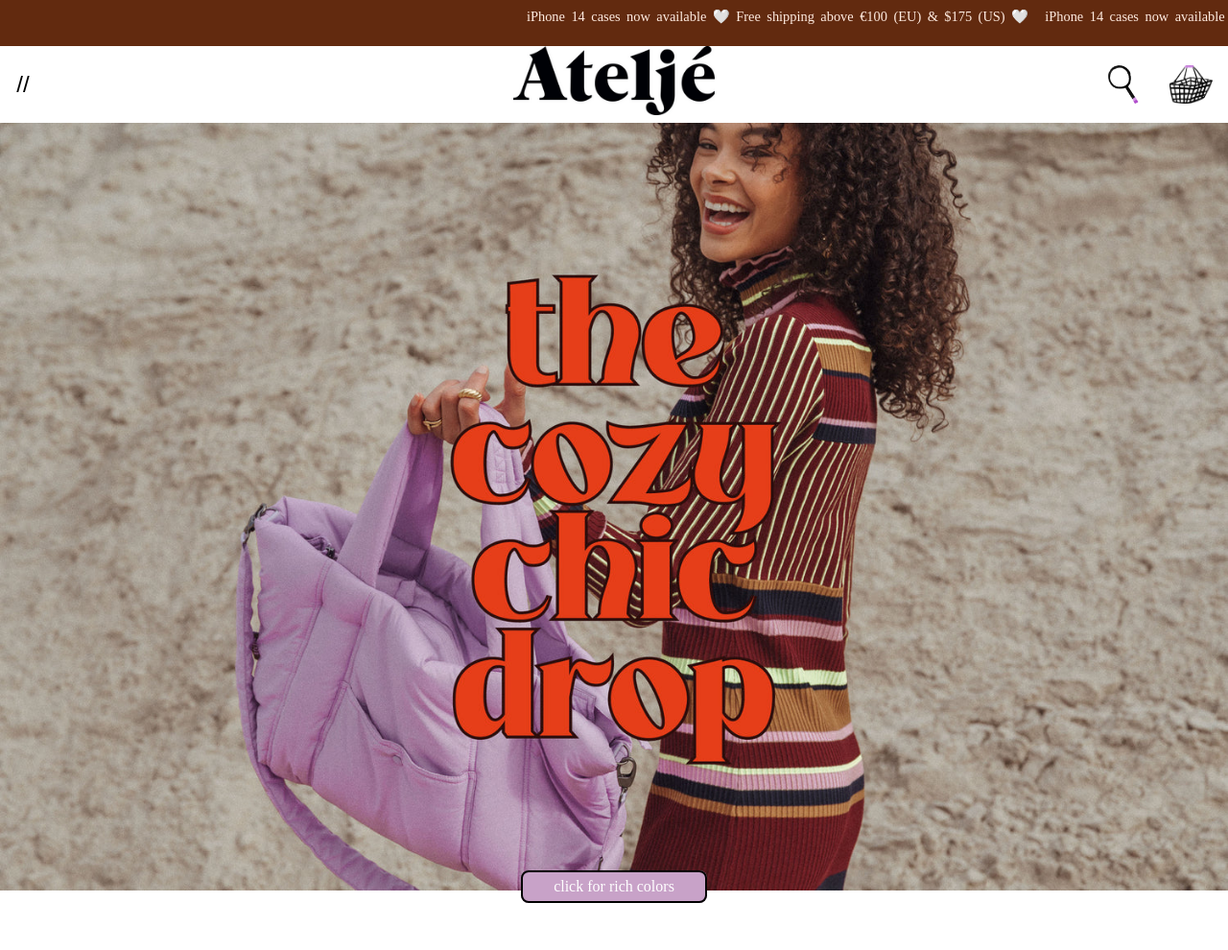
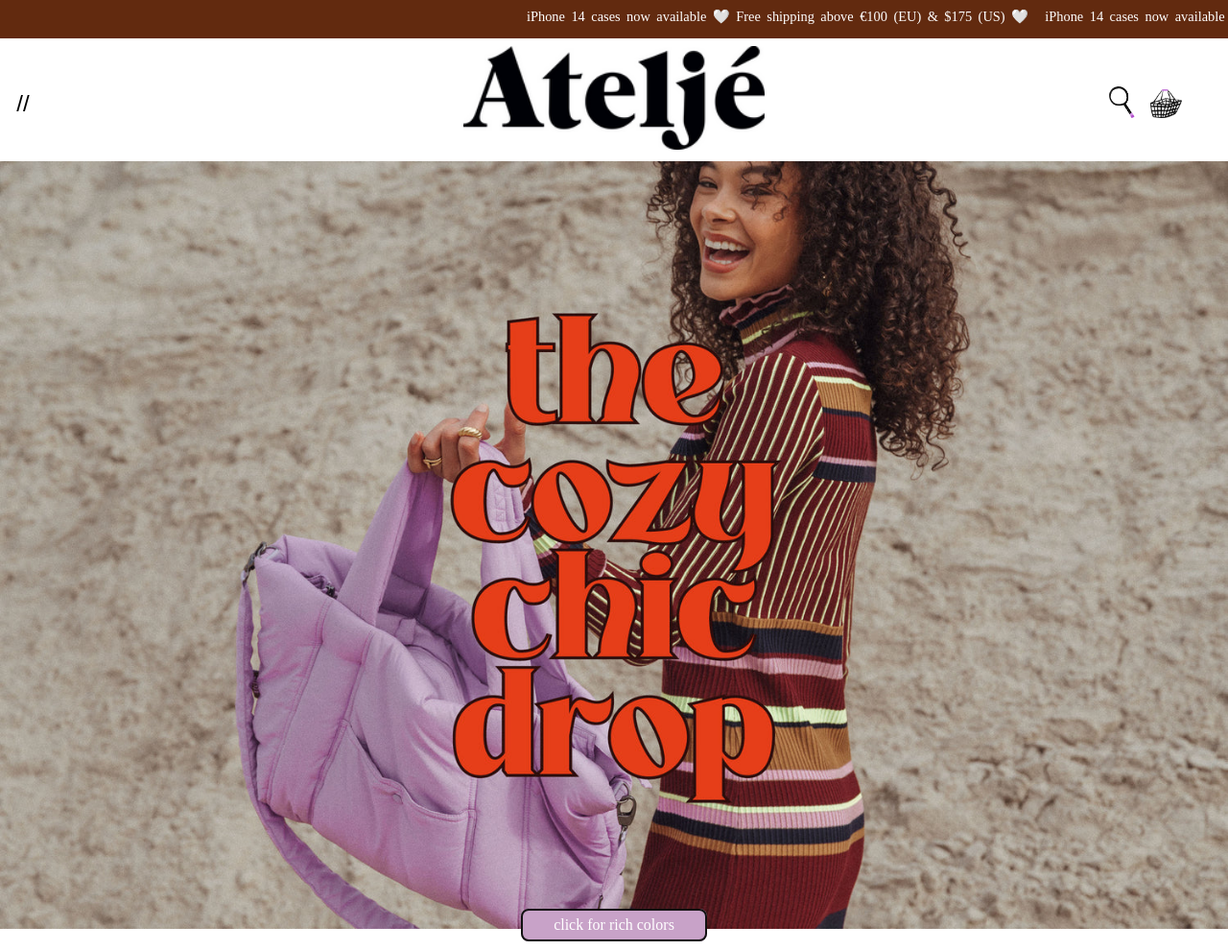
Before and after one commit to Hilal-Tapan/FED1, a plain HTML site: page index.html in a window 1280 px wide. Shown: the top 990 px of the page at 96% size. Before the commit the page ends 950 px from the top, so only its background shows below. Drawn offline with Linux system fonts and the light colour scheme.

Commit message:
kleine fixes

```diff
--- a/index.html
+++ b/index.html
@@ -11,7 +11,7 @@
 	<title>Howdy FED2223</title>
 
 	<link href="styles/style.css" rel="stylesheet">
-	<link rel="icon" type="image/svg+xml" href="images/favicon.svg">
+	<link rel="icon" type="image/svg+xml" href="images/atelje-logo.png">
 </head>
 
 <body>
@@ -27,6 +27,7 @@
 			<p>iPhone 14 cases now available 🤍 Free shipping above €100 (EU) & $175 (US) 🤍</p>
 		</li>
 	</ul>
+
 	<a><img src="./images/atelje-logo.png" alt="logo"></a>
 
 	<button>//</button>
@@ -38,13 +39,14 @@
 			<li><a href="">gift shop</a></li>
 		</ul>
 	</nav>
+
+	<!-- Jeffrey zei dat ik in dit geval wel een divje moest gebruiken omdat het anders niet kon. -->
 	<div>
-		<a><img src="./images/search-icon.png" alt="search"></a>
+		<button><img src="./images/search-icon.png" alt="search"></button>
 		<a><img src="./images/cart-icon.png" alt="shoppingcart"></a>
 	</div>
+</header>
 
-
-</header>
 <main>
 	<section>
 		<h1></h1>
--- a/styles/style.css
+++ b/styles/style.css
@@ -1,41 +1,41 @@
 /**************/
 /* CSS REMEDY */
 /**************/
-*, *::after, *::before {
-	box-sizing:border-box;
-	padding:0;
-	margin:0;
+*,
+*::after,
+*::before {
+	box-sizing: border-box;
+	padding: 0;
+	margin: 0;
 	list-style: none;
 }
-  img{
+
+img {
 	width: 100%;
 }
-  button, summary {
+
+button,
+summary {
 	cursor: pointer;
 }
-
-
-
-
 
 /*********************/
 /* CUSTOM PROPERTIES */
 /*********************/
 :root {
 	/* startje */
-	  --color-text:#111;
-	  --color-background:#eee;
+	--color-text: #111;
+	--color-background: white;
+	--header-color:#622A0F;
+	--color-lilac: #C8A2C8;
+
 }
-
-
-
-
 
 /****************/
 /* JOUW STYLING */
 /****************/
-  @keyframes movingText{
-	  0%   {
+@keyframes movingText {
+	0% {
 		transform: translateX(100%);
 	}
 
@@ -44,74 +44,121 @@
 	}
 }
 
-  body{
-	  overflow:hidden;
-	  margin:0;
-  }
-
-  header ul li p {
-	  width: 100%;
-	  margin:0;
-	  padding:.6em;
-	  color: #ffece1;
-	  font-size: .9em;
-	  animation: movingText 5s;
-	  animation-iteration-count: infinite;
-	  animation-fill-mode: forwards;
-	  word-spacing: .2em;
-	  white-space: nowrap;
-  }
-
-  header ul li {
-	background-color:	#622A0F;
+body {
+	overflow: hidden;
+	margin: 0;
 }
 
 header {
 	display: grid;
 	grid-template-columns: 1fr 1fr 1fr;
-	  grid-template-rows: 3em 5em;
+	grid-template-rows: 3em 7.5em;
 }
+
+/* bruine moving tekst vanaf hier */
+header > ul {
+	display: flex;
+	grid-column-start: 1;
+	grid-column-end: -1;
+}
+
+header ul li {
+	background-color: var(--header-color);
+	height:2.5em;
+}
+
+header ul li p {
+	width: 100%;
+	margin: 0;
+	padding: .6em;
+	color: var(--color-background);
+	font-size: .9em;
+	animation: movingText 5s;
+	animation-iteration-count: infinite;
+
+	word-spacing: .2em;
+	white-space: nowrap;
+}
+
+/* Header logo, zoekbalk en winkelmandje */
 header img {
 	height: 90%;
 	object-fit: contain;
 }
-header div{
+
+header button {
+	background-color: var(--color-background);
+	border: none;
+	width: 2em;
+
+}
+
+header div {
 	display: flex;
 	justify-content: end;
-    gap: 2em;
-	margin-right: 1em;
+	gap: 1em;
+	margin-right: 3em;
 }
 
-  header > ul {
-   display:flex;
-   grid-column-start: 1;
-   grid-column-end: -1;
+header div a {
+	display: flex;
+	align-items: center;
 }
 
+header div a img {
+	height: 25%;
+}
+
+/* hamburger menu */
 header > button {
-	  background-color:white;
+	background-color: var(--color-background);
 	width: 2em;
-	  border:none;
+	border: none;
 	font-size: 1.5em;
 	grid-row-start: 2;
 	grid-column-start: 1;
 }
 
 header nav {
-	  position:fixed;
-	  top:8em;
-	  left:0;
-	  bottom:0;
-	  right:0;
-	  background-color:white;
+	position: fixed;
+	top: 8em;
+	left: 0;
+	bottom: 0;
+	right: 0;
+	background-color: var(--color-background);
 	z-index: 1000;
-	  transform:translateX(-100%);
-	  transition:.5s;
+	transform: translateX(-100%);
+	transition: .5s;
 }
 
 header nav.open {
-	  transform:translateX(0%);
+	transform: translateX(0%);
 }
+
+/* main */
+section:nth-of-type(1) {
+	text-align: center;
+}
+
+section:nth-of-type(1) img {
+	width: 100%;
+}
+
+section:nth-of-type(1) a {
+	position: relative;
+	bottom: 1em;
+	background-color: var(--color-lilac);
+	color: var(--color-background);
+	border: 0.15em solid var(--color-text);
+	border-radius: .5em;
+	padding: 0.4em;
+	padding-left: 2em;
+	padding-right: 2em;
+	text-decoration: none;
+}
+
+
+
 
 /* header > a:nth-of-type(1) img {
 		  width: 14em;
@@ -128,35 +175,3 @@ header div{
 		  justify-self: center;
 		  width:2em;
 	  } */
-
-  section:nth-of-type(1) {
-	  text-align: center;
-  }
-
-  section:nth-of-type(1) img{
-	  width:100%;
-  }
-
-  section:nth-of-type(1) a {
-	  position: relative;
-	  bottom: 1em;
-	  background-color:#C8A2C8;
-	  color: white;
-	  border: 0.15em solid black;
-	  border-radius: .5em;
-	  padding: 0.4em;
-	  padding-left: 2em;
-	  padding-right: 2em;
-	  text-decoration: none;
-
-   }
-
-  header div a {
-	  display: flex;
-	  align-items: center;
-
-  }
-
-  header div a img {
-	  height: 50%;
-  }
```
Also changed, not shown: 2 other files. Lines whose indentation alone changed are shown as unchanged.
